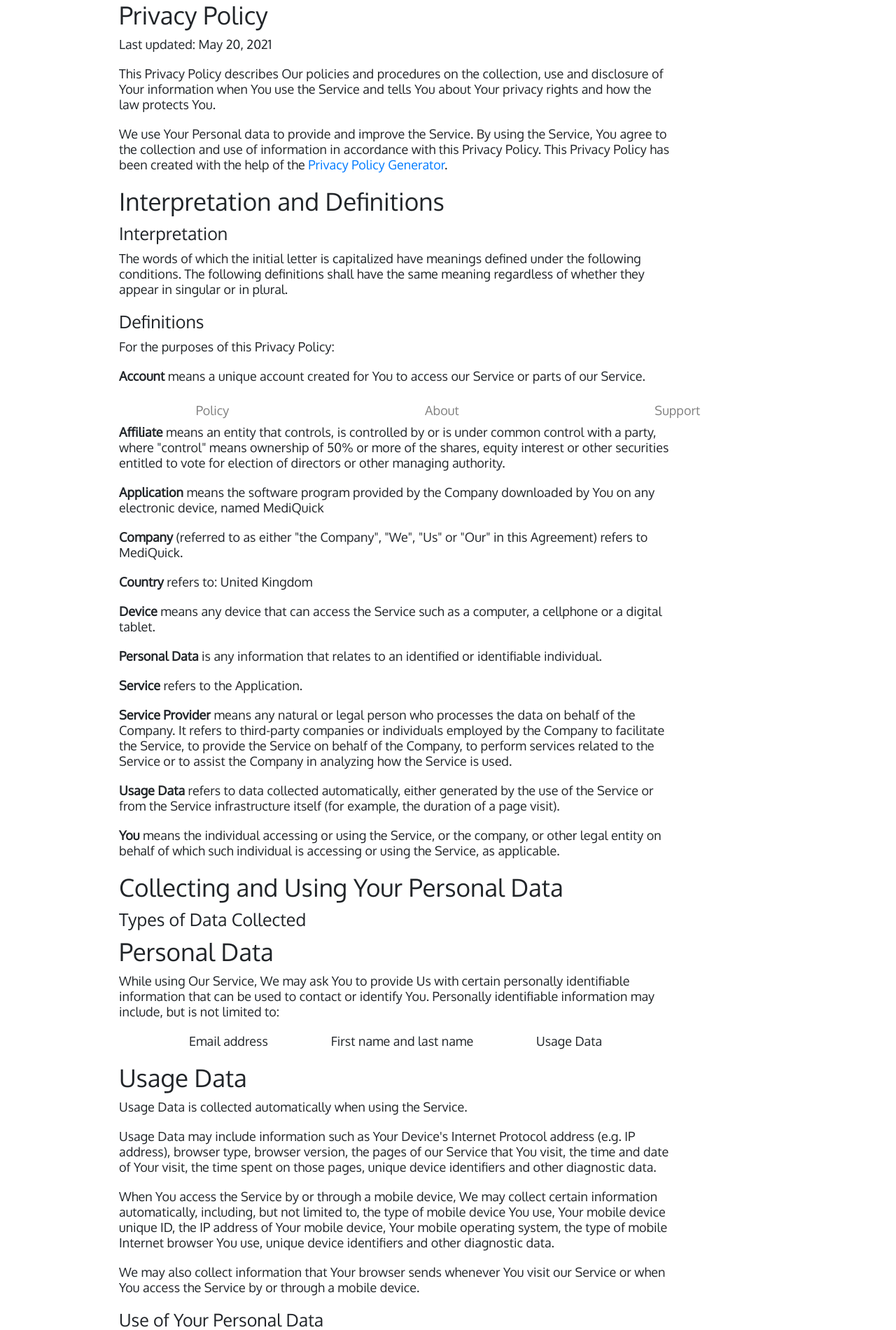
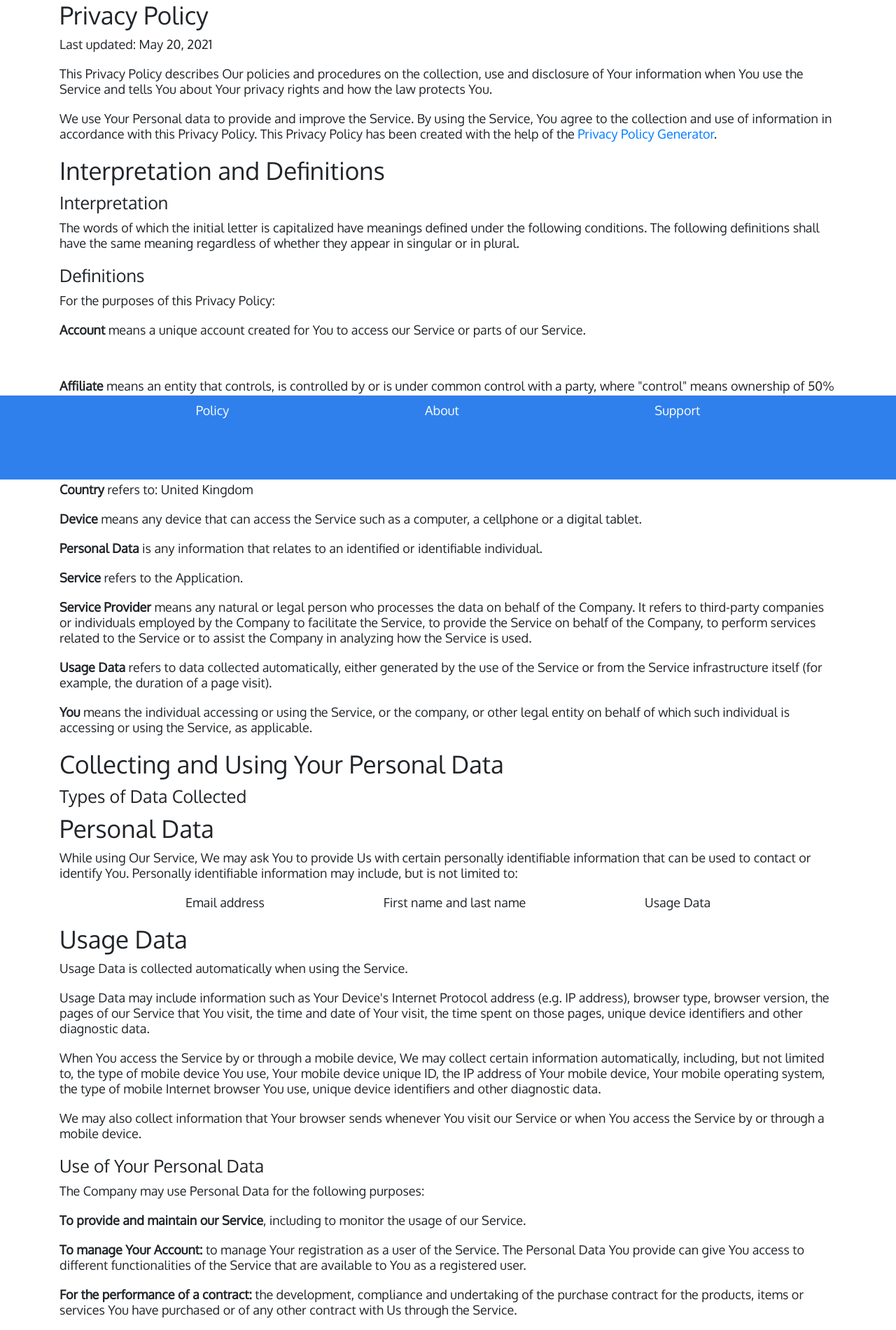
Before and after one commit to ecarlos09/mediquick, a Django app: page /policy/ in a window 1280 px wide. Shown: the part 115-2015 px from the top of the page at 70% size. Run offline with Django 3.2, Linux system fonts and the light colour scheme; some libraries are stand-ins or nearby versions; some web fonts are replaced.

Commit message:
completes policy

```diff
--- a/public/templates/public/policy.html
+++ b/public/templates/public/policy.html
@@ -6,7 +6,7 @@
 
 {% block content %}
     <link rel="stylesheet" href="{%  static  'css/policy.css'  %}">
-    <div class="container-policy">
+    <div class="container">
         <h1>Privacy Policy</h1>
         <p>Last updated: May 20, 2021</p>
         <p>This Privacy Policy describes Our policies and procedures on the collection, use and disclosure of Your information when You use the Service and tells You about Your privacy rights and how the law protects You.</p>
@@ -103,6 +103,7 @@
         <ul>
         <li>By email: mediquick.adm1n@outlook.com</li>
         </ul>
-    </div>
     <p>Let's go <a href="{ url 'patient-home'}">Home</a></p>
+  </div>
+  <div class="empty"></div>
 {% endblock %}
--- a/static/css/policy.css
+++ b/static/css/policy.css
@@ -26,6 +26,23 @@ h2{
 }
 
 main{
-    padding-bottom: 50px;
+    padding-bottom: 100px;
     height: 100%;
+    margin-bottom: 100px;
 }
+
+.empty{
+    height: 50px;
+
+}
+
+footer{
+    background-color: var(--blue);
+}
+footer a{
+    color: white;
+}
+
+footer a:hover{
+    color: var(--green);
+}
--- a/users/templates/base.html
+++ b/users/templates/base.html
@@ -26,7 +26,7 @@
     <div class="nav">
       <h4>MediQuick</h4>
       <a href="/"><p>Home</p></a>
-      <a href="testimonials"><p>Testimonials</p></a>
+      <a href="/testimonials"><p>Testimonials</p></a>
     </div>
   </nav>
   <main>
```
Also changed, not shown: public/templates/public/testimonials.html (+29 -2 lines), static/css/testimonials.css (+5 -2 lines).
